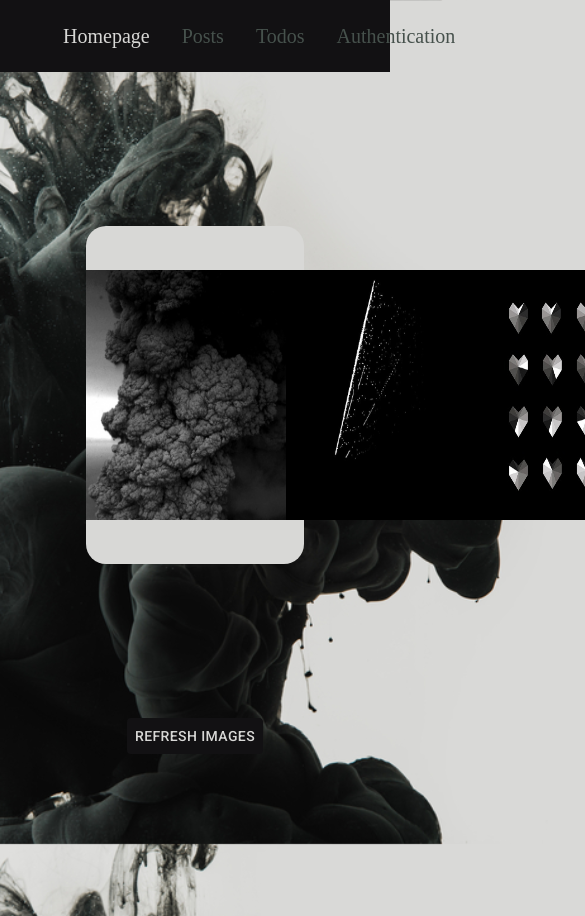
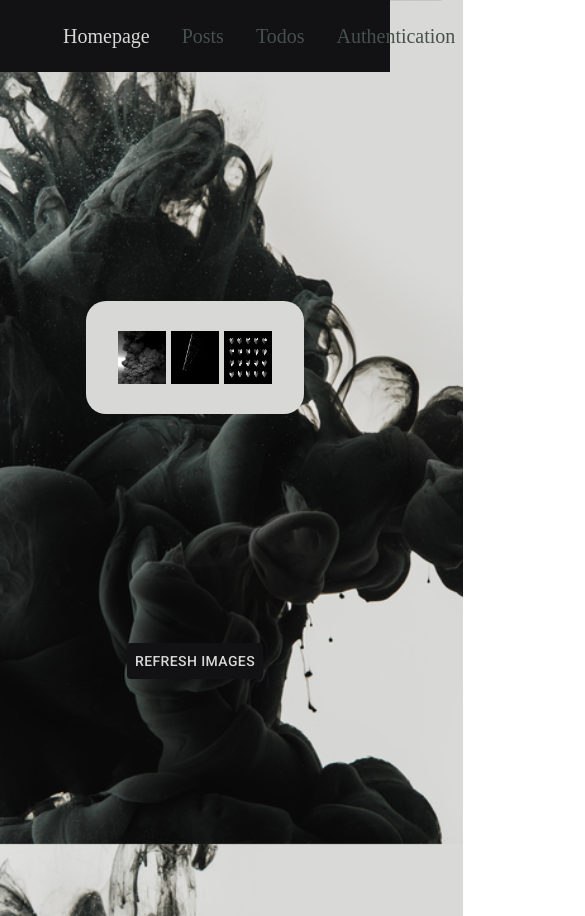
Before and after one commit to VladimirGoloyan/react-network, a React (Create React App) app: page / in a window 390 px wide. Shown: the top 916 px of the page, 585 px wide, since content can reach past the window. Built offline with nearby package versions, Linux system fonts and the light colour scheme.

Commit message:
Made images responsive

```diff
--- a/src/components/Image/Image.js
+++ b/src/components/Image/Image.js
@@ -1,8 +1,8 @@
 import React from "react";
 import PropTypes from "prop-types";
 
-const Image = ({ src, alt }) => {
-  return <img src={src} alt={alt} width="200px" height="250px" />;
+const Image = ({ src, alt, className }) => {
+  return <img src={src} alt={alt} className={className} />;
 };
 
 Image.propTypes = {
--- a/src/components/SIgnInToExplore/SignInToExplore.js
+++ b/src/components/SIgnInToExplore/SignInToExplore.js
@@ -1,9 +1,11 @@
 import React from "react";
+
+import SignIn from '../../assets/explore.jpg';
 
 import "./SignInToExplore.scss";
 
 const SignInToExplore = () => {
-  return <div className="app-sign-in-to-explore" />;
+  return <img src={SignIn} alt='Sign in to explore' className="app-sign-in-to-explore" />;
 };
 
 export default SignInToExplore;
--- a/src/components/SIgnInToExplore/SignInToExplore.scss
+++ b/src/components/SIgnInToExplore/SignInToExplore.scss
@@ -1,5 +1,6 @@
 .app-sign-in-to-explore{
     background: url('../../assets/explore.jpg') no-repeat center center fixed;
     width: 60%;
-    height: 50%;
+    height: auto;
+    border-radius: 20px;
 }
--- a/src/containers/Homepage/Homepage.js
+++ b/src/containers/Homepage/Homepage.js
@@ -18,11 +18,8 @@ export default class Homepage extends Component {
 
     while (a === b || b === c || a === c) {
       a = Math.floor(Math.random() * 15);
-      console.log(a);
       b = Math.floor(Math.random() * 15);
-      console.log(b);
       c = Math.floor(Math.random() * 15);
-      console.log(c);
     }
     this.setState({ displayItems: [a, b, c] });
   };
@@ -39,6 +36,7 @@ export default class Homepage extends Component {
             this.state.displayItems.map((el, idx) => {
               return (
                 <Image
+                  className='app-homepage__image'
                   key={idx}
                   src={pictures[el].url}
                   alt={pictures[el].alt}
--- a/src/containers/Homepage/Homepage.scss
+++ b/src/containers/Homepage/Homepage.scss
@@ -9,7 +9,8 @@
 
   &__container{
       width: 80%;
-      height: 40%;
+      height: auto;
+      padding: 30px;
       display: flex;
       justify-content: space-around;
       align-items: center;
@@ -18,6 +19,13 @@
       border-radius: 20px;
   }
 
+  &__image{
+    width: 30%;
+    max-width: 200px;
+    height: 100%;
+    max-height: 250px;
+  }
+
   &__button {
     background-color: $primary-color !important;
     color: $secondary-color !important;
```
